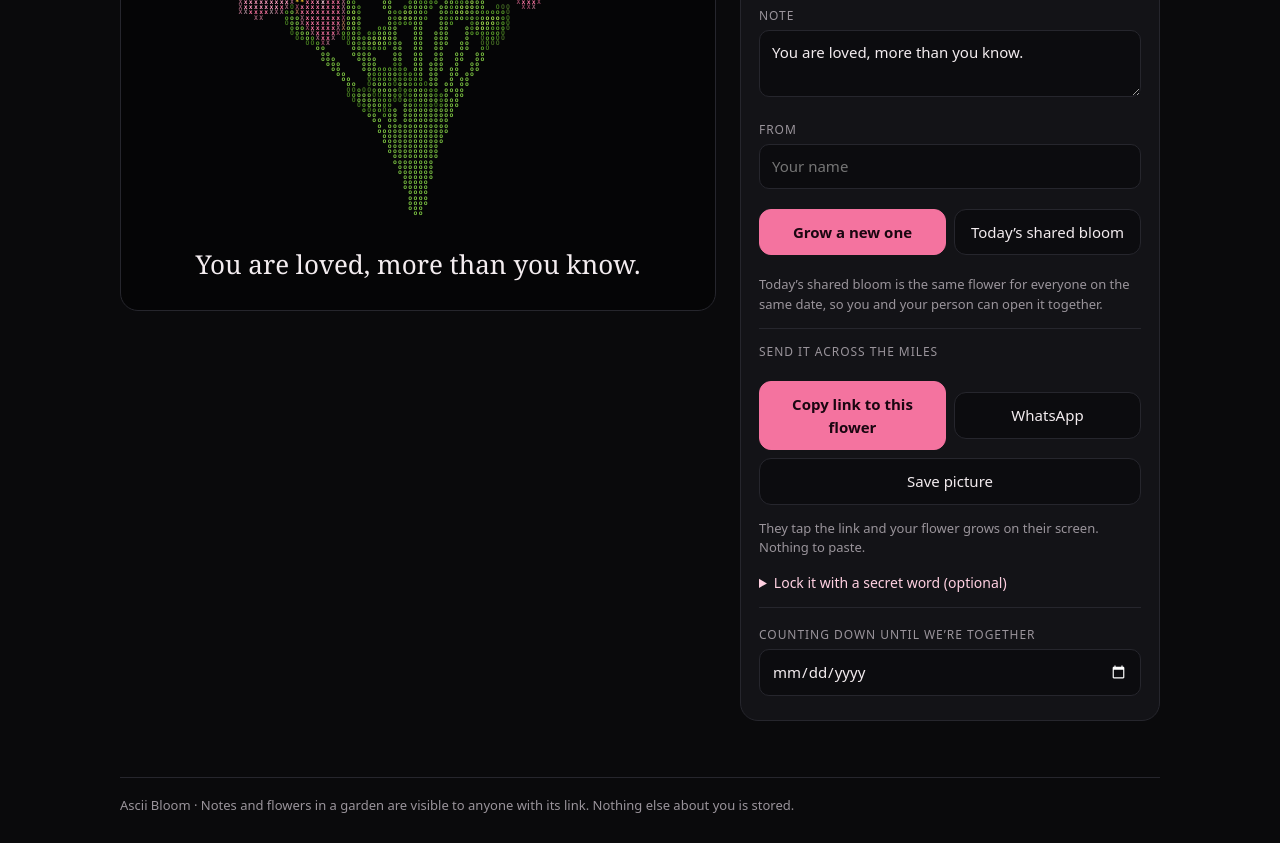
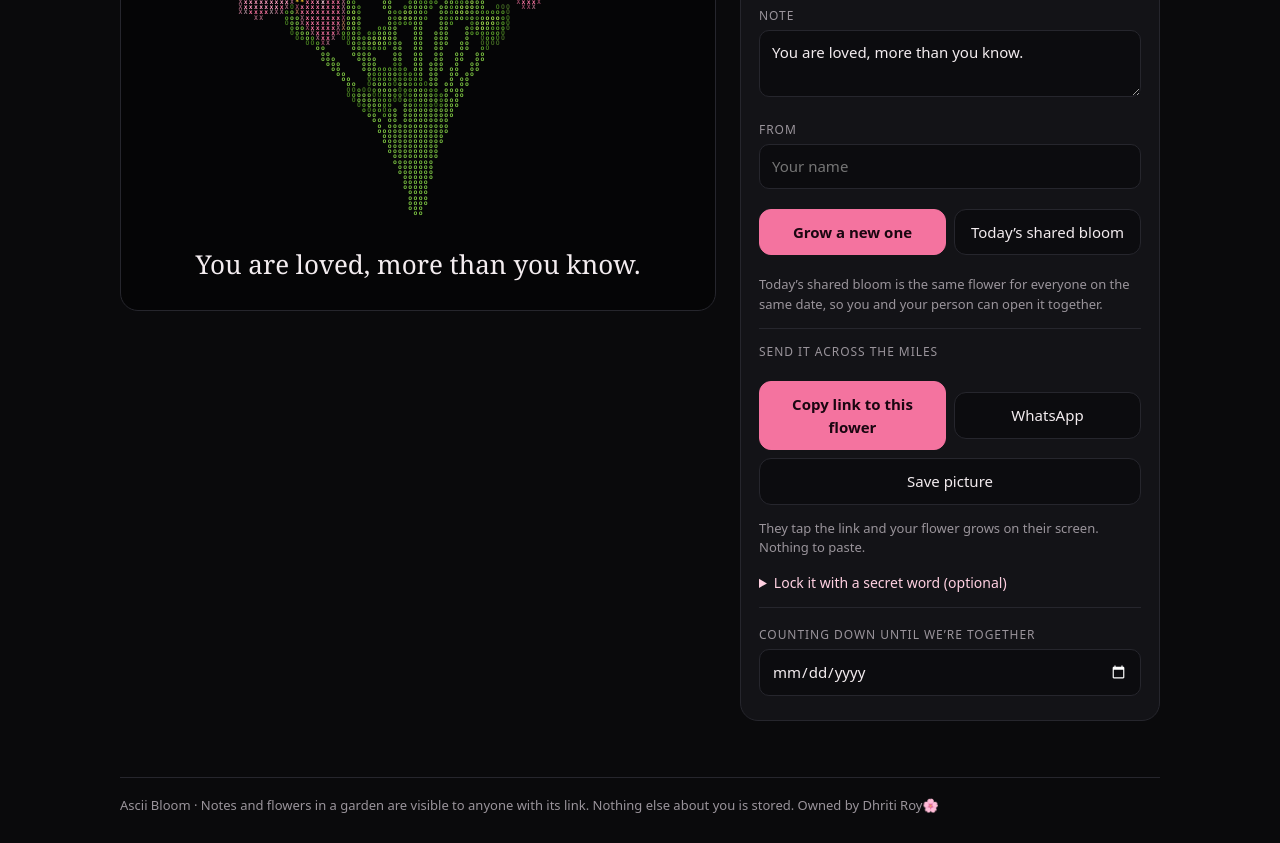
Before and after one commit to Dhriti-Roy/ascii-bloom, a website: page index.html in a window 1280 px wide. Shown: the part 503-1346 px from the top of the page. Drawn offline with Linux system fonts and the light colour scheme.

Commit message:
Update index.html

```diff
--- a/index.html
+++ b/index.html
@@ -186,7 +186,7 @@ footer{border-top:1px solid var(--line);color:var(--mute);font-size:13px;padding
  </section>
 </div>
 </main>
-<footer>Ascii Bloom · Notes and flowers in a garden are visible to anyone with its link. Nothing else about you is stored.</footer>
+<footer>Ascii Bloom · Notes and flowers in a garden are visible to anyone with its link. Nothing else about you is stored. Owned by Dhriti Roy🌸 </footer>
 </div>
 <div id="toast" role="status"></div>
 
```
